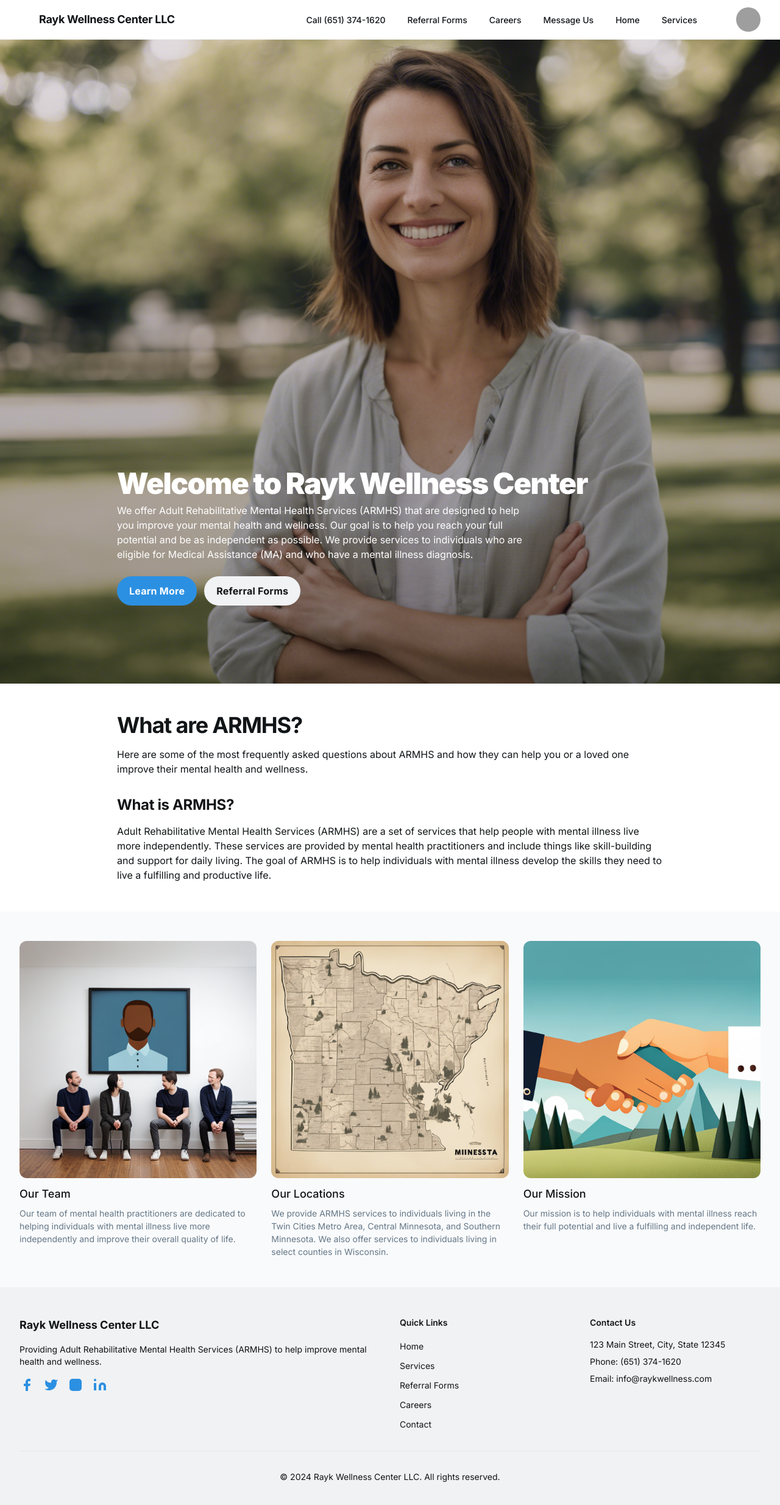
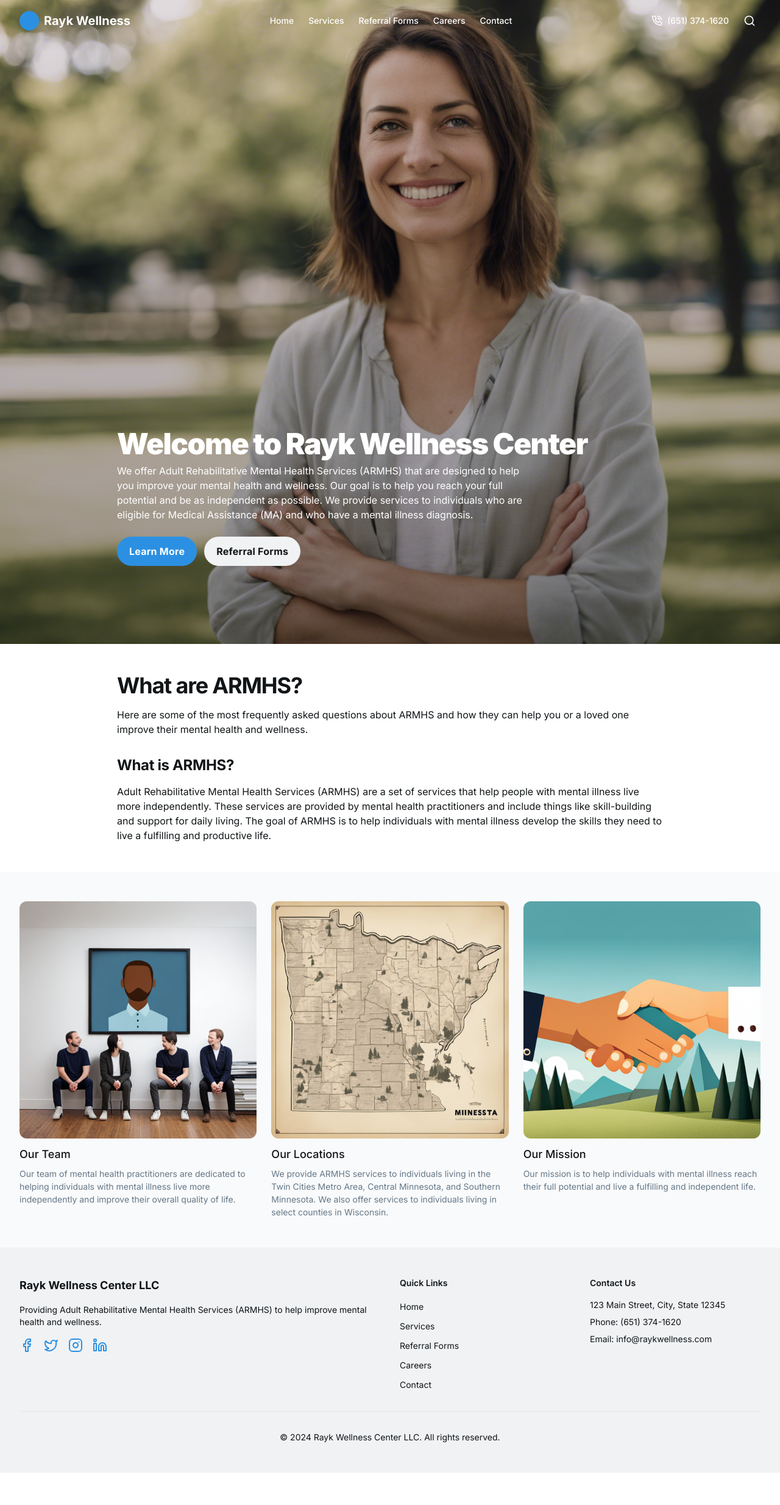
Before and after one commit to yusin888/Rayk-Wellness-Center-LLC, a Next.js app: page / in a window 1280 px wide. Shown: the top 2468 px of the page at 61% size. After the commit the page ends 2415 px from the top, so only its background shows below. Built offline with nearby package versions, Linux system fonts and the light colour scheme; grey boxes are pictures that could not be loaded.

Commit message:
Make the Refferal Button downloadable

```diff
--- a/app/page.tsx
+++ b/app/page.tsx
@@ -1,50 +1,13 @@
+import React from 'react';
 import Image from "next/image";
 import Link from "next/link";
+import Header from './../components/Header';
+import Footer from './../components/Footer';
 
 export default function Home() {
   return (
     <div className="min-h-screen bg-white font-[Manrope,_Noto_Sans,_sans-serif]">
-      {/* Header */}
-      <header className="border-b border-solid border-b-[#f0f2f4]">
-        <div className="container mx-auto px-4 sm:px-6 lg:px-8">
-          <div className="flex items-center justify-between whitespace-nowrap py-3">
-            <div className="flex items-center gap-4 text-[#111517]">
-              <div className="size-4">{/* SVG logo */}</div>
-              <h2 className="text-lg font-bold leading-tight tracking-[-0.015em]">
-                Rayk Wellness Center LLC
-              </h2>
-            </div>
-            <div className="flex flex-1 justify-end gap-8">
-              <nav className="hidden md:flex items-center gap-9">
-                {[
-                  { text: "Call (651) 374-1620", href: "tel:+16513741620" },
-                  { text: "Referral Forms", href: "/referral-forms" },
-                  { text: "Careers", href: "/careers" },
-                  { text: "Message Us", href: "/contact" },
-                  { text: "Home", href: "/" },
-                  { text: "Services", href: "/services" },
-                ].map((item) => (
-                  <Link
-                    key={item.text}
-                    href={item.href}
-                    className="text-[#111517] text-sm font-medium leading-normal"
-                  >
-                    {item.text}
-                  </Link>
-                ))}
-              </nav>
-              <div className="flex gap-2">{/* Search and Globe buttons */}</div>
-              <div
-                className="bg-center bg-no-repeat aspect-square bg-cover rounded-full size-10"
-                style={{
-                  backgroundImage:
-                    'url("https://cdn.usegalileo.ai/sdxl10/4f31e2da-6d16-446c-bfcb-cc62f804d13e.png")',
-                }}
-              />
-            </div>
-          </div>
-        </div>
-      </header>
+      <Header />
 
       {/* Hero Section - Full Width */}
       <section
@@ -77,9 +40,12 @@ export default function Home() {
                 <button className="flex min-w-[84px] cursor-pointer items-center justify-center overflow-hidden rounded-full h-10 px-4 sm:h-12 sm:px-5 bg-[#2c90e2] text-white text-sm font-bold leading-normal tracking-[0.015em] sm:text-base">
                   <span className="truncate">Learn More</span>
                 </button>
+                <a download href="/Canvas-Health-ARMHS-Program-Referral-Form.docx">
+
                 <button className="flex min-w-[84px] cursor-pointer items-center justify-center overflow-hidden rounded-full h-10 px-4 sm:h-12 sm:px-5 bg-[#f0f2f4] text-[#111517] text-sm font-bold leading-normal tracking-[0.015em] sm:text-base">
                   <span className="truncate">Referral Forms</span>
                 </button>
+                </a>
               </div>
             </div>
           </div>
@@ -122,25 +88,19 @@ export default function Home() {
           <div className="grid grid-cols-1 sm:grid-cols-2 lg:grid-cols-3 gap-6">
             {[
               {
-                image:
-                  "images/img2.png",
-                  // "https://cdn.usegalileo.ai/stability/0d2d607a-f638-4304-a253-e9629e913a7a.png",
+                image: "images/img2.png",
                 title: "Our Team",
                 description:
                   "Our team of mental health practitioners are dedicated to helping individuals with mental illness live more independently and improve their overall quality of life.",
               },
               {
-                image:
-                  "images/img3.png",
-                  // "https://cdn.usegalileo.ai/sdxl10/a083baec-6309-4af0-8bab-55b8e04101b7.png",
+                image: "images/img3.png",
                 title: "Our Locations",
                 description:
                   "We provide ARMHS services to individuals living in the Twin Cities Metro Area, Central Minnesota, and Southern Minnesota. We also offer services to individuals living in select counties in Wisconsin.",
               },
               {
-                image:
-                  "images/img4.png",
-                  // "https://cdn.usegalileo.ai/stability/660f8eda-722c-44ba-a0c5-9e51dcea8632.png",
+                image: "images/img4.png",
                 title: "Our Mission",
                 description:
                   "Our mission is to help individuals with mental illness reach their full potential and live a fulfilling and independent life.",
@@ -165,69 +125,7 @@ export default function Home() {
         </div>
       </section>
 
-      {/* Footer */}
-      <footer className="bg-[#f0f2f4] text-[#111517]">
-        <div className="container mx-auto px-4 sm:px-6 lg:px-8 py-12">
-          <div className="grid grid-cols-1 md:grid-cols-4 gap-8">
-            <div className="col-span-1 md:col-span-2">
-              <h2 className="text-lg font-bold mb-4">Rayk Wellness Center LLC</h2>
-              <p className="text-sm mb-4">
-                Providing Adult Rehabilitative Mental Health Services (ARMHS) to help improve mental health and wellness.
-              </p>
-              <div className="flex space-x-4">
-                {/* Social media icons */}
-                <a href="#facebook" className="text-[#2c90e2] hover:text-[#111517]">
-                  <svg xmlns="http://www.w3.org/2000/svg" width="24" height="24" viewBox="0 0 24 24" fill="currentColor">
-                    <path d="M18 2h-3a5 5 0 00-5 5v3H7v4h3v8h4v-8h3l1-4h-4V7a1 1 0 011-1h3z"></path>
-                  </svg>
-                </a>
-                <a href="#twitter" className="text-[#2c90e2] hover:text-[#111517]">
-                  <svg xmlns="http://www.w3.org/2000/svg" width="24" height="24" viewBox="0 0 24 24" fill="currentColor">
-                    <path d="M23 3a10.9 10.9 0 01-3.14 1.53 4.48 4.48 0 00-7.86 3v1A10.66 10.66 0 013 4s-4 9 5 13a11.64 11.64 0 01-7 2c9 5 20 0 20-11.5a4.5 4.5 0 00-.08-.83A7.72 7.72 0 0023 3z"></path>
-                  </svg>
-                </a>
-                <a href="#instagram" className="text-[#2c90e2] hover:text-[#111517]">
-                  <svg xmlns="http://www.w3.org/2000/svg" width="24" height="24" viewBox="0 0 24 24" fill="currentColor">
-                    <rect x="2" y="2" width="20" height="20" rx="5" ry="5"></rect>
-                    <path d="M16 11.37A4 4 0 1112.63 8 4 4 0 0116 11.37z"></path>
-                    <line x1="17.5" y1="6.5" x2="17.51" y2="6.5"></line>
-                  </svg>
-                </a>
-                <a href="#linkedin" className="text-[#2c90e2] hover:text-[#111517]">
-                  <svg xmlns="http://www.w3.org/2000/svg" width="24" height="24" viewBox="0 0 24 24" fill="currentColor">
-                    <path d="M16 8a6 6 0 016 6v7h-4v-7a2 2 0 00-2-2 2 2 0 00-2 2v7h-4v-7a6 6 0 016-6zM2 9h4v12H2z"></path>
-                    <circle cx="4" cy="4" r="2"></circle>
-                  </svg>
-                </a>
-              </div>
-            </div>
-            <div>
-              <h3 className="text-sm font-semibold mb-4">Quick Links</h3>
-              <ul className="space-y-2">
-                {['Home', 'Services', 'Referral Forms', 'Careers', 'Contact'].map((item) => (
-                  <li key={item}>
-                    <Link href={`/${item.toLowerCase().replace(' ', '-')}`} className="text-sm hover:text-[#2c90e2]">
-                      {item}
-                    </Link>
-                  </li>
-                ))}
-              </ul>
-            </div>
-            <div>
-              <h3 className="text-sm font-semibold mb-4">Contact Us</h3>
-              <ul className="space-y-2 text-sm">
-                <li>123 Main Street, City, State 12345</li>
-                <li>Phone: (651) 374-1620</li>
-                <li>Email: info@raykwellness.com</li>
-              </ul>
-            </div>
-          </div>
-          <div className="border-t border-gray-200 mt-8 pt-8 text-sm text-center">
-            <p>&copy; {new Date().getFullYear()} Rayk Wellness Center LLC. All rights reserved.</p>
-          </div>
-        </div>
-      </footer>
+      <Footer />
     </div>
-
   );
 }
```
Also changed, not shown: 1 other file (tests, documents, lock files or other folders).
